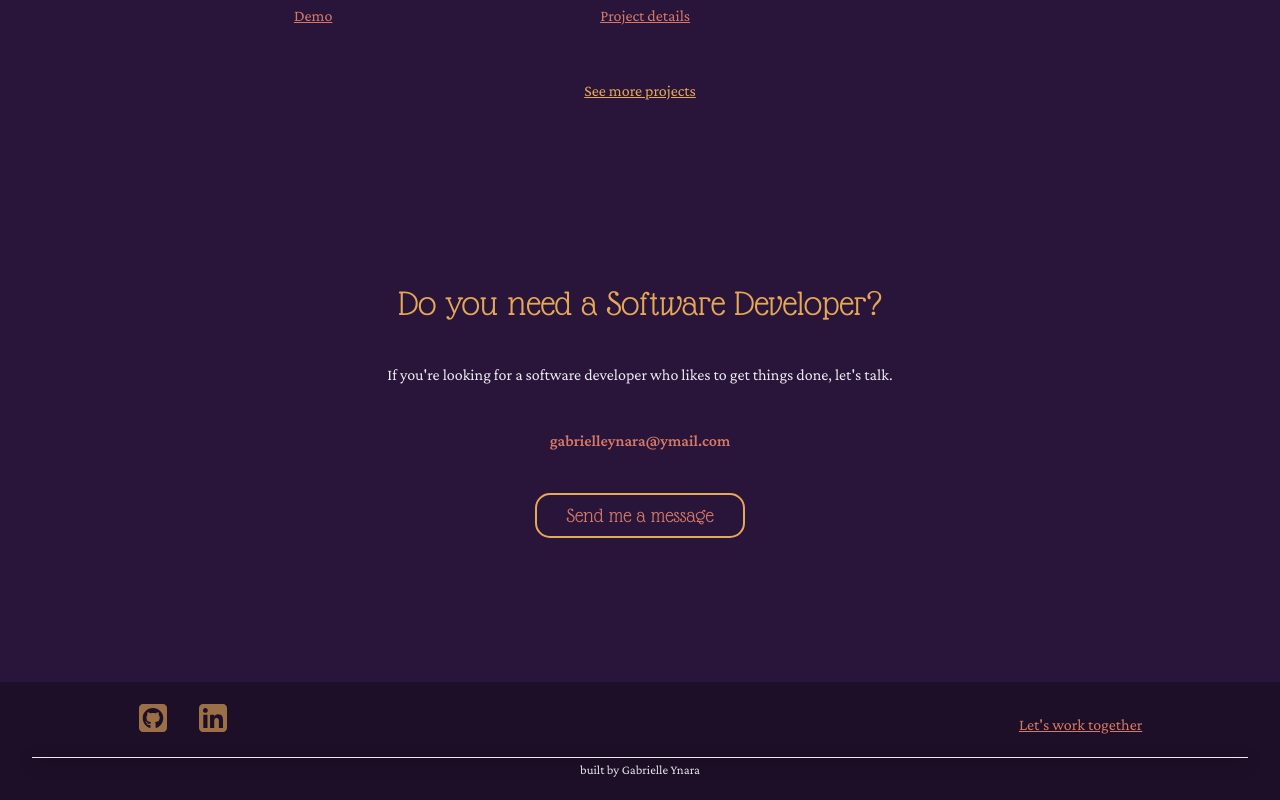
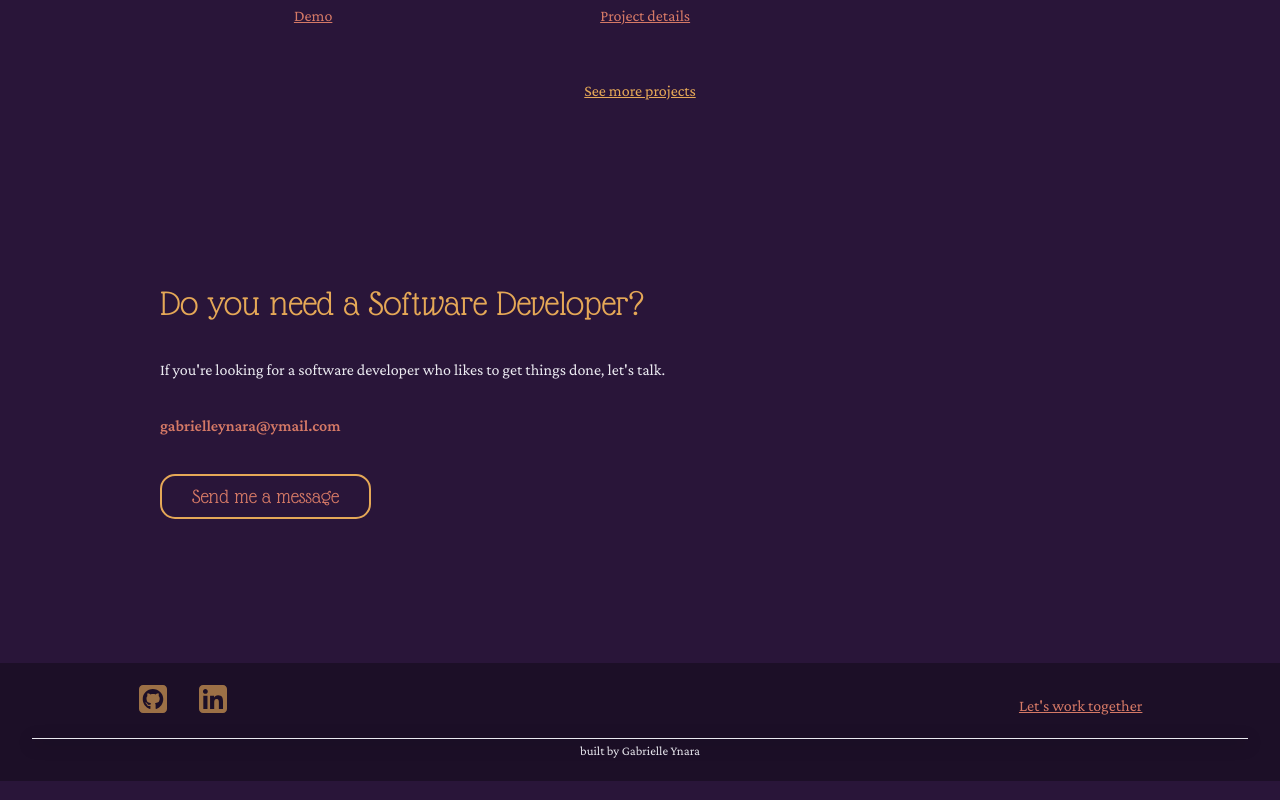
Before and after one commit to GabrielleYnara/portfolio, a React (Vite) app in the folder react-app/: page / in a window 1280 px wide. Shown: the part 2315-3115 px from the top of the page. Built offline with nearby package versions, Linux system fonts and the light colour scheme.

Commit message:
Update cta style for bigger screens

```diff
--- a/react-app/src/components/CallToAction/CallToAction.scss
+++ b/react-app/src/components/CallToAction/CallToAction.scss
@@ -13,3 +13,14 @@
         margin-bottom: 2.3rem;
     }
 }
+
+/* ------------------------------ Styling for medium screens ------------------------------ */
+@media (min-width: $breakpoint_medium) {
+    .cta{
+        text-align: left;
+
+        p {
+            padding: 0.4rem 0;
+        }
+    }
+}
```
